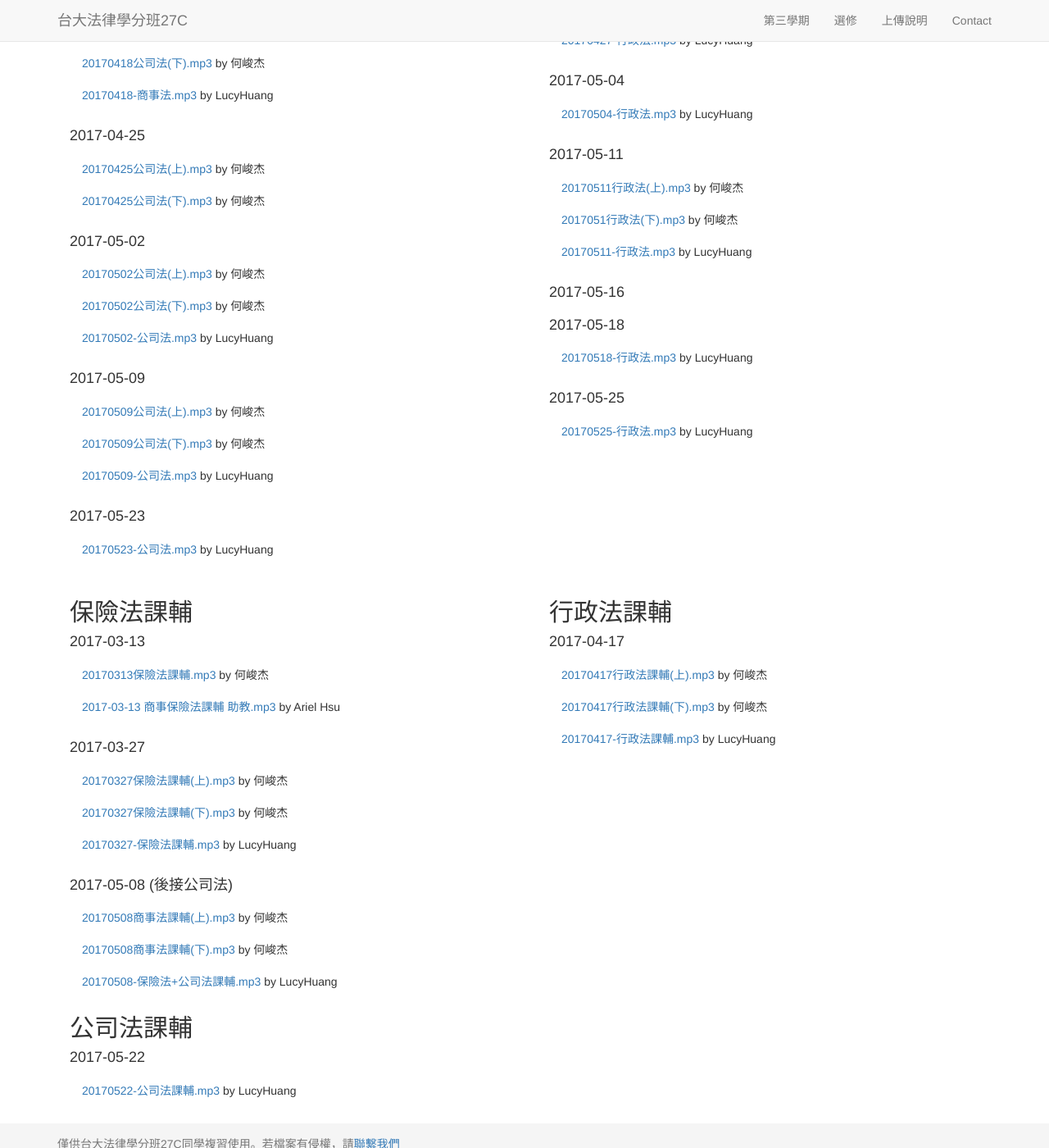
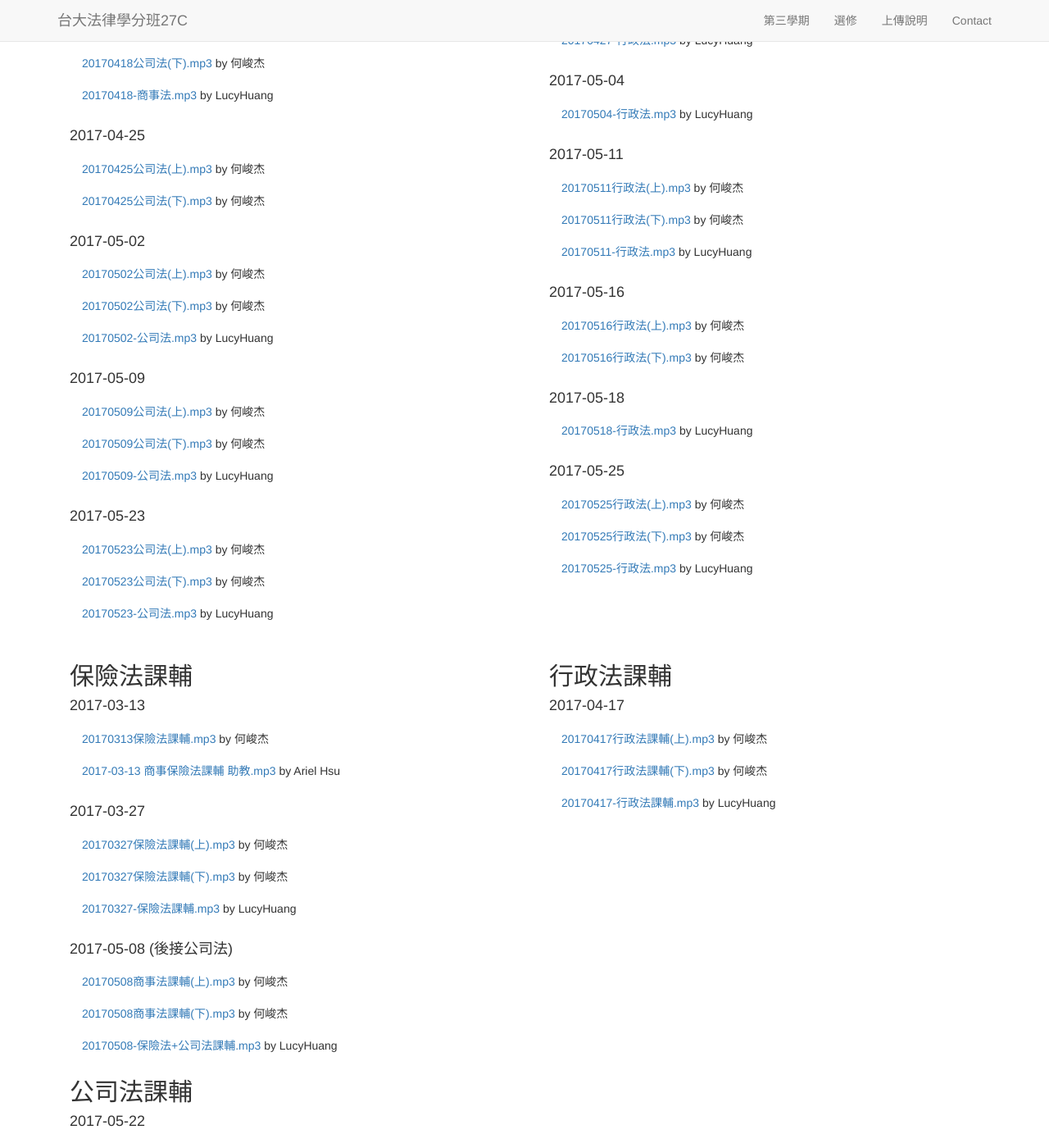
Before and after one commit to maxmilian/ntu_specs_law, a Jekyll site: the page built from semester3/index.html, in a window 1280 px wide and 1400 px high, scrolled down 1515 px. Shown: the whole window at 82% size. Built offline with Jekyll 4.4.1, drawn with Linux system fonts in a browser that asks for light colours; nearby versions of some CDN libraries; some of the changed text lies outside the part shown.

Commit message:
upload records

```diff
--- a/semester3/index.html
+++ b/semester3/index.html
@@ -86,6 +86,8 @@ layout: template1
       </ul>
       <h4>2017-05-23</h4>
       <ul class="list-group">
+        <li class="list-group-item"><a href="{{ site.company_record }}/Ho_8_1.mp3">20170523公司法(上).mp3</a> by 何峻杰</li>
+        <li class="list-group-item"><a href="{{ site.company_record }}/Ho_8_2.mp3">20170523公司法(下).mp3</a> by 何峻杰</li>
         <li class="list-group-item"><a href="{{ site.company_record }}/Huang_8.mp3">20170523-公司法.mp3</a> by LucyHuang</li>
       </ul>
     </div>
@@ -151,19 +153,23 @@ layout: template1
       <h4>2017-05-11</h4>
       <ul class="list-group">
         <li class="list-group-item"><a href="{{ site.adminitrative_record }}/Ho_11_1.mp3">20170511行政法(上).mp3</a> by 何峻杰</li>
-        <li class="list-group-item"><a href="{{ site.adminitrative_record }}/Ho_11_2.mp3">2017051行政法(下).mp3</a> by 何峻杰</li>
+        <li class="list-group-item"><a href="{{ site.adminitrative_record }}/Ho_11_2.mp3">20170511行政法(下).mp3</a> by 何峻杰</li>
         <li class="list-group-item"><a href="{{ site.adminitrative_record }}/Huang_11.mp3">20170511-行政法.mp3</a> by LucyHuang</li>
       </ul>
       <h4>2017-05-16</h4>
       <ul class="list-group">
+        <li class="list-group-item"><a href="{{ site.adminitrative_record }}/Ho_12_1.mp3">20170516行政法(上).mp3</a> by 何峻杰</li>
+        <li class="list-group-item"><a href="{{ site.adminitrative_record }}/Ho_12_2.mp3">20170516行政法(下).mp3</a> by 何峻杰</li>
       </ul>
       <h4>2017-05-18</h4>
       <ul class="list-group">
-        <li class="list-group-item"><a href="{{ site.adminitrative_record }}/Huang_12.mp3">20170518-行政法.mp3</a> by LucyHuang</li>
+        <li class="list-group-item"><a href="{{ site.adminitrative_record }}/Huang_13.mp3">20170518-行政法.mp3</a> by LucyHuang</li>
       </ul>
       <h4>2017-05-25</h4>
       <ul class="list-group">
-        <li class="list-group-item"><a href="{{ site.adminitrative_record }}/Huang_13.mp3">20170525-行政法.mp3</a> by LucyHuang</li>
+        <li class="list-group-item"><a href="{{ site.adminitrative_record }}/Ho_14_1.mp3">20170525行政法(上).mp3</a> by 何峻杰</li>
+        <li class="list-group-item"><a href="{{ site.adminitrative_record }}/Ho_14_2.mp3">20170525行政法(下).mp3</a> by 何峻杰</li>
+        <li class="list-group-item"><a href="{{ site.adminitrative_record }}/Huang_14.mp3">20170525-行政法.mp3</a> by LucyHuang</li>
       </ul>
     </div>
   </div>
@@ -190,6 +196,8 @@ layout: template1
       <h2>公司法課輔</h2>
       <h4>2017-05-22</h4>
       <ul class="list-group">
+        <li class="list-group-item"><a href="{{ site.company_ra_record }}/Ho_1_1.mp3">20170522公司法課輔(上)</a> by 何峻杰</li>
+        <li class="list-group-item"><a href="{{ site.company_ra_record }}/Ho_1_2.mp3">20170522公司法課輔(下)</a> by 何峻杰</li>
         <li class="list-group-item"><a href="{{ site.company_ra_record }}/Huang_1.mp3">20170522-公司法課輔.mp3</a> by LucyHuang</li>
       </ul>
     </div>
```
